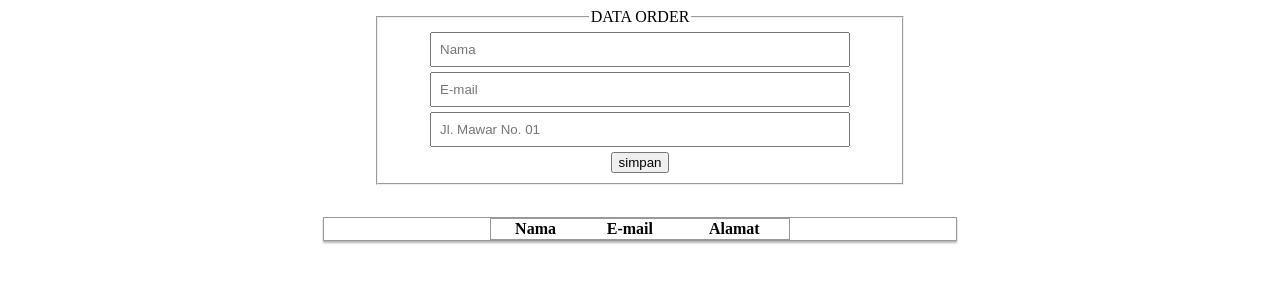
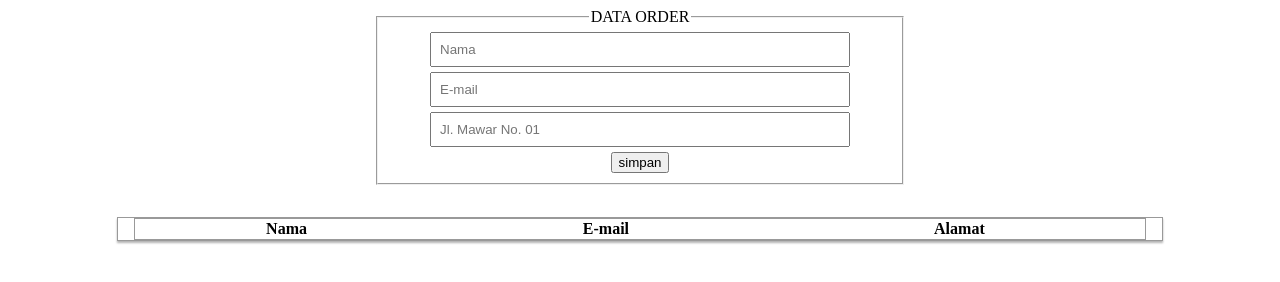
Before and after one commit to e-compfast/Firebase-Plugin-Create-Data, a plain HTML site: page tulis.html in a window 1280 px wide. Drawn offline with nearby package versions, Linux system fonts and the light colour scheme; no server answers.

Commit message:
Update app.css

```diff
--- a/css/app.css
+++ b/css/app.css
@@ -18,7 +18,7 @@ fieldset {
 	padding: 0 1rem;
 	margin: 2rem auto;
 	display: flex;
-	max-width: 600px;
+	width: 80%;
 	border: 1px solid #999;
 
 }
@@ -28,7 +28,7 @@ fieldset {
 	padding: 5px;
 	margin: 0 auto;
 	text-align: center;
-	width: 300px;
+	width: 100%;
 	border: 1px solid #999;
 }
 
```
